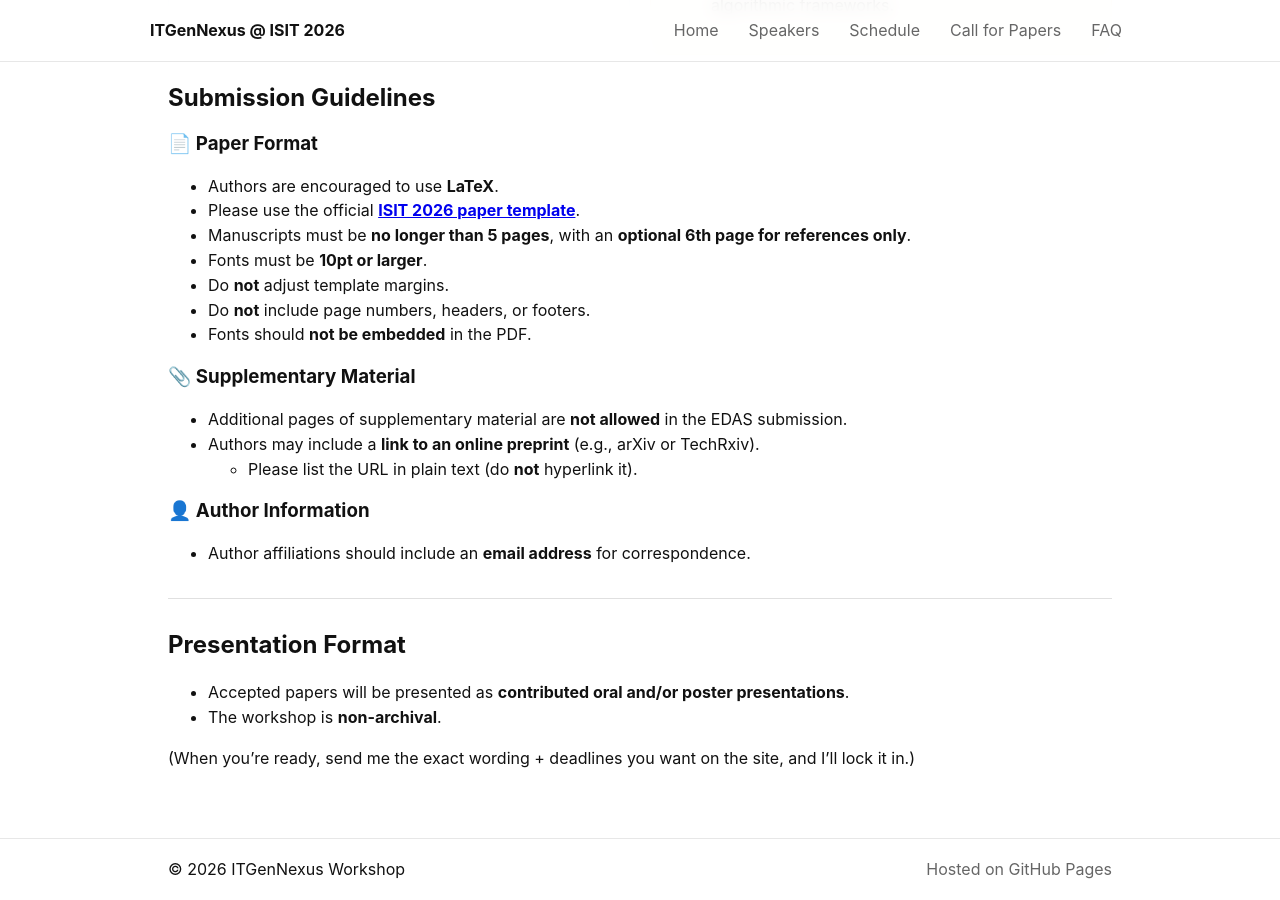
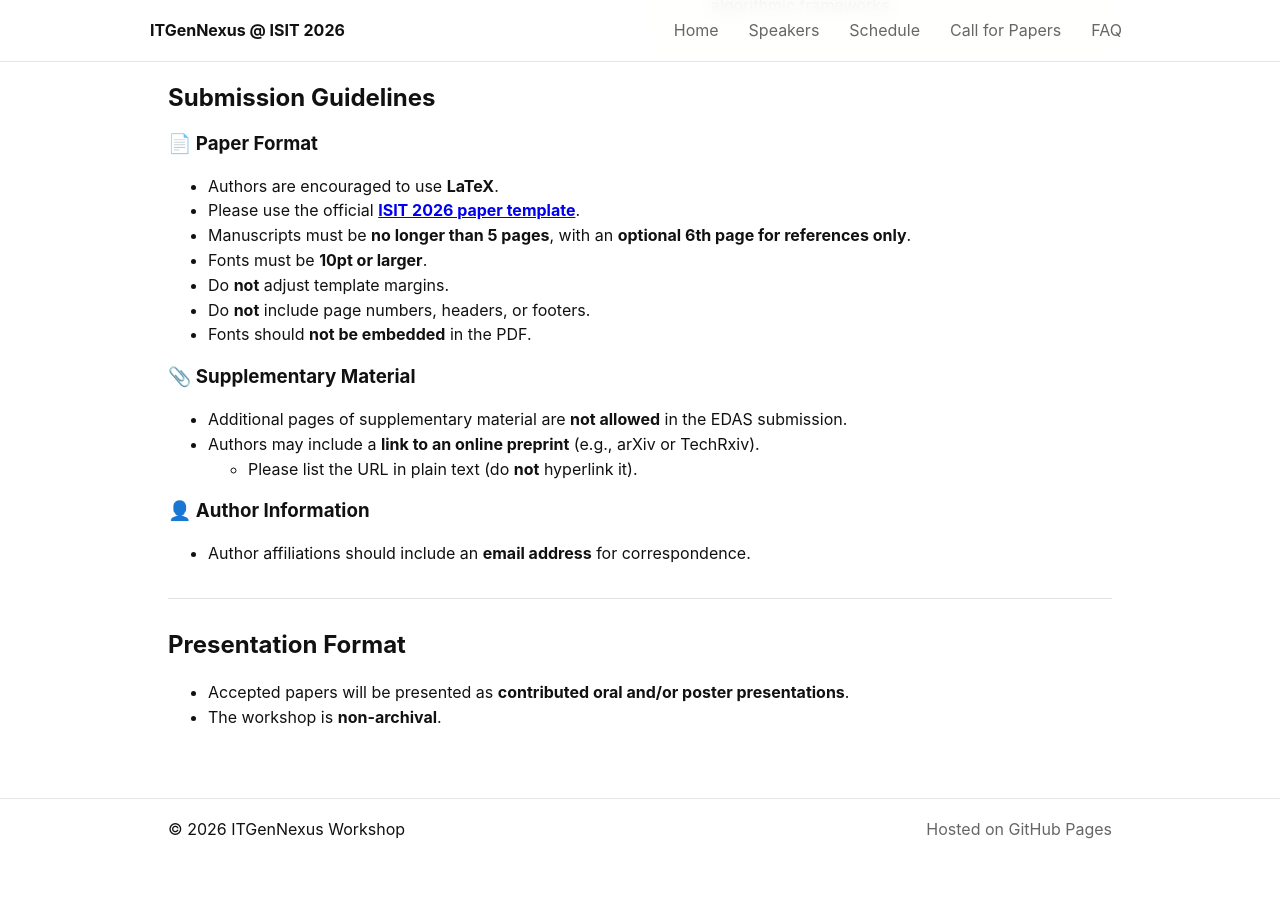
Before and after one commit to haiyun-he/itgennexus, a Jekyll site: the page built from cfp.md, in a window 1280 px wide and 900 px high, scrolled down 1009 px. Built offline with Jekyll 4.4.1, drawn with Linux system fonts in a browser that asks for light colours; after the commit the page ends 1868 px from its top, so only the background shows below that.

Commit message:
Update cfp.md

```diff
--- a/cfp.md
+++ b/cfp.md
@@ -154,4 +154,4 @@ Leveraging GenAI as a tool or catalyst for advancing information-theoretic resea
 - Accepted papers will be presented as **contributed oral and/or poster presentations**.
 - The workshop is **non-archival**.
 
-(When you’re ready, send me the exact wording + deadlines you want on the site, and I’ll lock it in.)
+<!-- (When you’re ready, send me the exact wording + deadlines you want on the site, and I’ll lock it in.) -->
```
